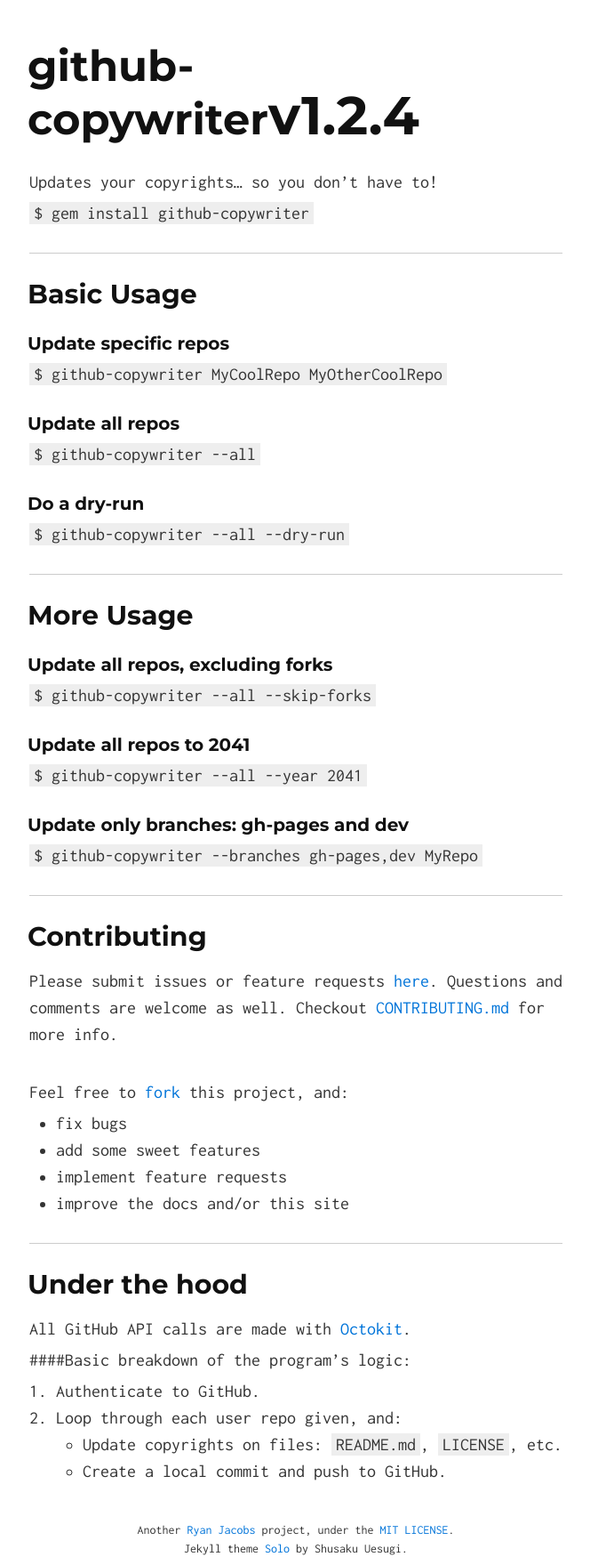
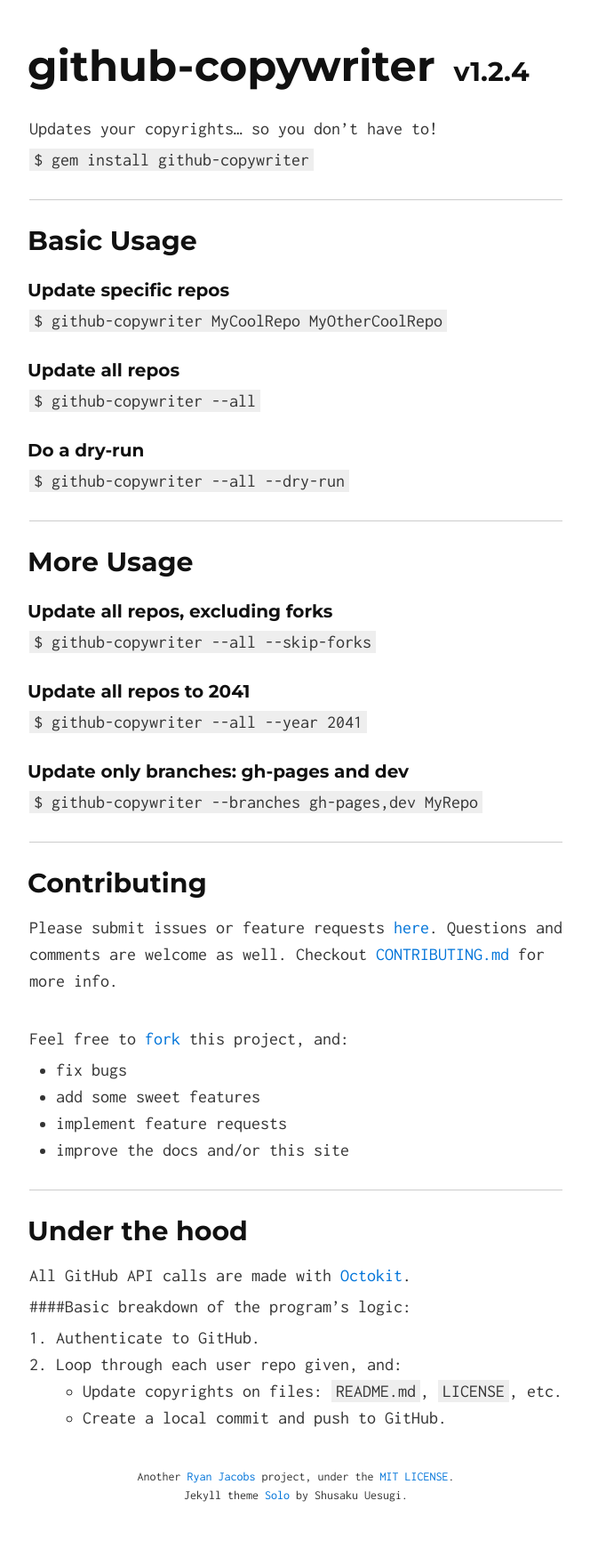
Before and after one commit to ryanmjacobs/github-copywriter, a Jekyll site: the page built from index.html, in a window 1280 px wide. Shown: the whole page at 89% size, without its empty margins (307-971 px from the left). Built offline with Jekyll 4.4.1, drawn with Linux system fonts in a browser that asks for light colours; after the commit the page ends 1699 px from its top, so only the background shows below that.

Commit message:
fix css selector

```diff
--- a/css/solo.css
+++ b/css/solo.css
@@ -50,7 +50,7 @@ h1 {
 h1 a {
   font-size: 0.8em;
 }
-.version span {
+h1 span.version {
     margin-left: 0.7em;
     font-size: 0.5em;
 }
```
